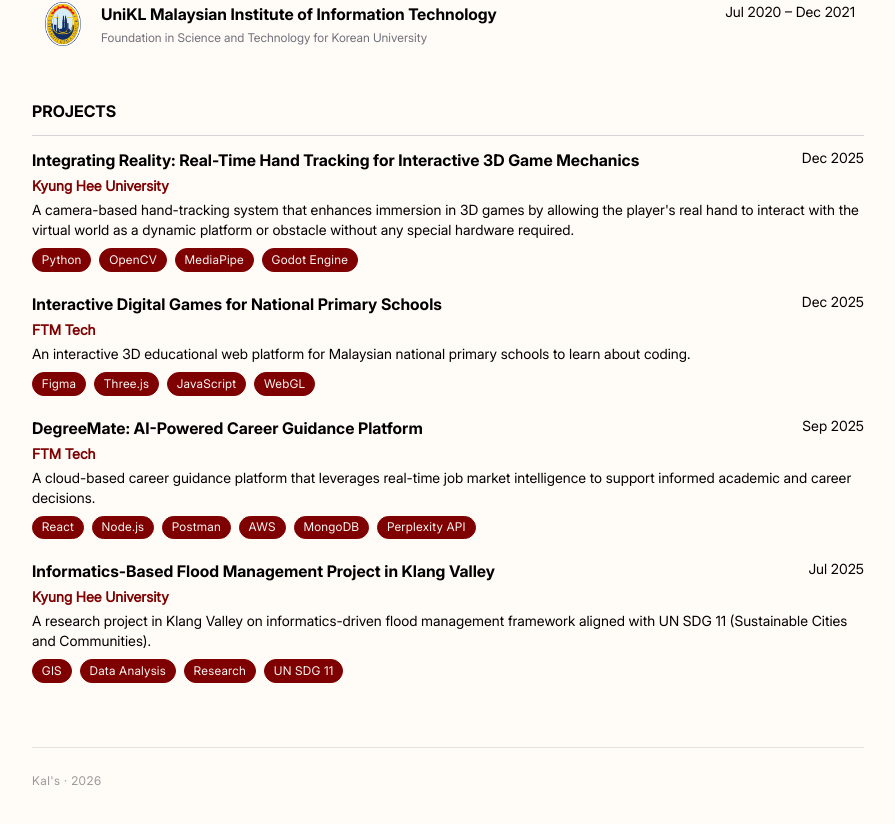
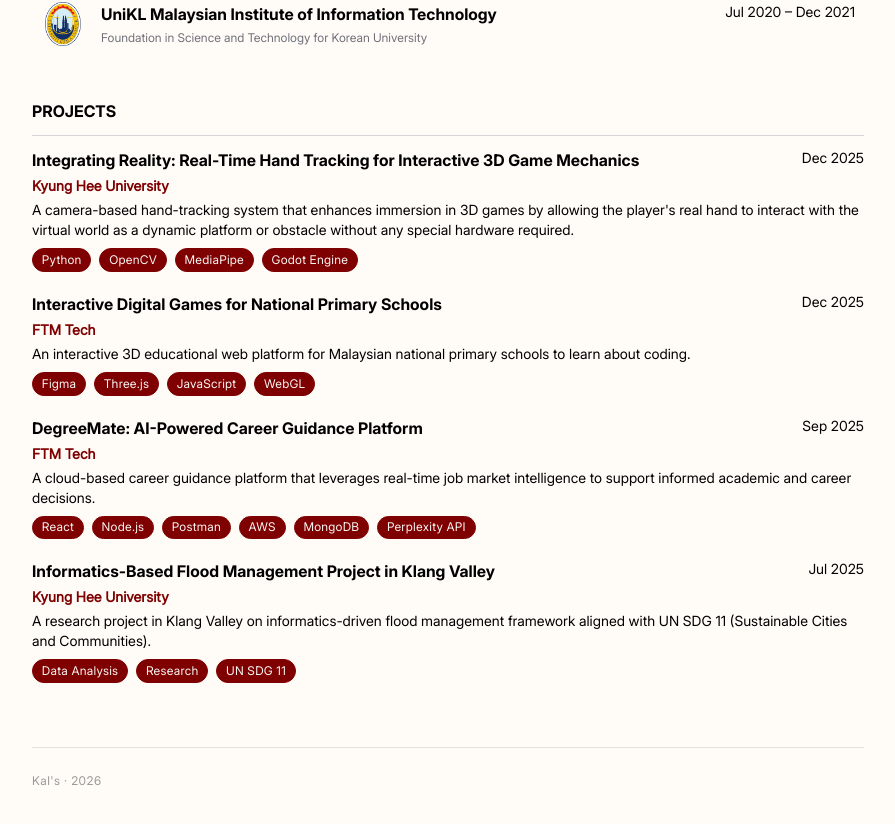
Before and after one commit to kalzaf50/portfolio, a React (Vite) app: page / in a window 1280 px wide. Shown: the part 787-1611 px from the top of the page, without its empty margins (192-1087 px from the left). Built offline with nearby package versions, Linux system fonts and the light colour scheme.

Commit message:
Polished

```diff
--- a/src/App.tsx
+++ b/src/App.tsx
@@ -9,16 +9,17 @@ const fadeInStyle = (delay: number): React.CSSProperties => ({
 
 interface ProjectItemProps {
   title: string;
+  link: string;
   organization: string;
   date: string;
   description: string;
   tags: string[];
 }
 
-const ProjectItem: React.FC<ProjectItemProps> = ({ title, organization, date, description, tags }) => (
+const ProjectItem: React.FC<ProjectItemProps> = ({ title, organization, date, description, tags, link }) => (
   <div>
     <div className="flex justify-between items-start mb-1">
-      <h3 className="text-base" style={{ fontFamily: 'InterBold' }}>{title}</h3>
+      <a href={link} className="text-base" style={{ fontFamily: 'InterBold' }}>{title}</a>
       <span className="date-row">{date}</span>
     </div>
     <p className="text-sm font-bold text-[#7f0000] mb-1">{organization}</p>
@@ -147,6 +148,7 @@ const App: React.FC = () => {
           <div className="space-y-5">
             <ProjectItem
               title="Integrating Reality: Real-Time Hand Tracking for Interactive 3D Game Mechanics"
+              link="https://github.com/kalzaf50/integrating-reality-game"
               organization="Kyung Hee University"
               date="Dec 2025"
               description="A camera-based hand-tracking system that enhances immersion in 3D games by allowing
@@ -156,6 +158,7 @@ const App: React.FC = () => {
             />
             <ProjectItem
               title="Interactive Digital Games for National Primary Schools"
+              link="https://pdisk-alpha.onrender.com/"
               organization="FTM Tech"
               date="Dec 2025"
               description="An interactive 3D educational web platform for Malaysian national primary schools to learn
@@ -165,6 +168,7 @@ const App: React.FC = () => {
             <ProjectItem
               title="DegreeMate: AI-Powered Career Guidance Platform"
               organization="FTM Tech"
+              link="https://degreemate-dev.vercel.app/"
               date="Sep 2025"
               description="A cloud-based career guidance platform that leverages real-time job market intelligence to
               support informed academic and career decisions."
@@ -176,7 +180,7 @@ const App: React.FC = () => {
               date="Jul 2025"
               description="A research project in Klang Valley on informatics-driven flood management framework aligned
               with UN SDG 11 (Sustainable Cities and Communities)."
-              tags={['GIS', 'Data Analysis', 'Research', 'UN SDG 11']}
+              tags={['Data Analysis', 'Research', 'UN SDG 11']}
             />
           </div>
         </section>
```
